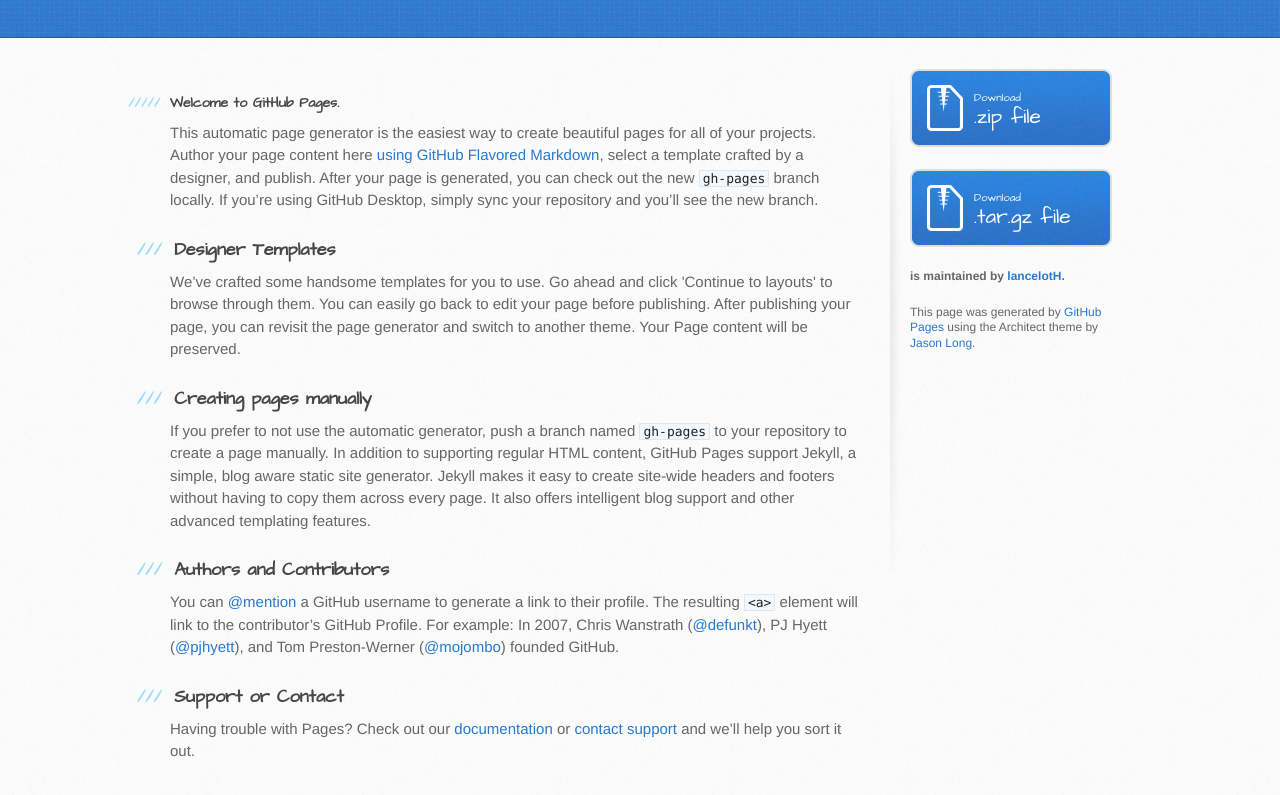
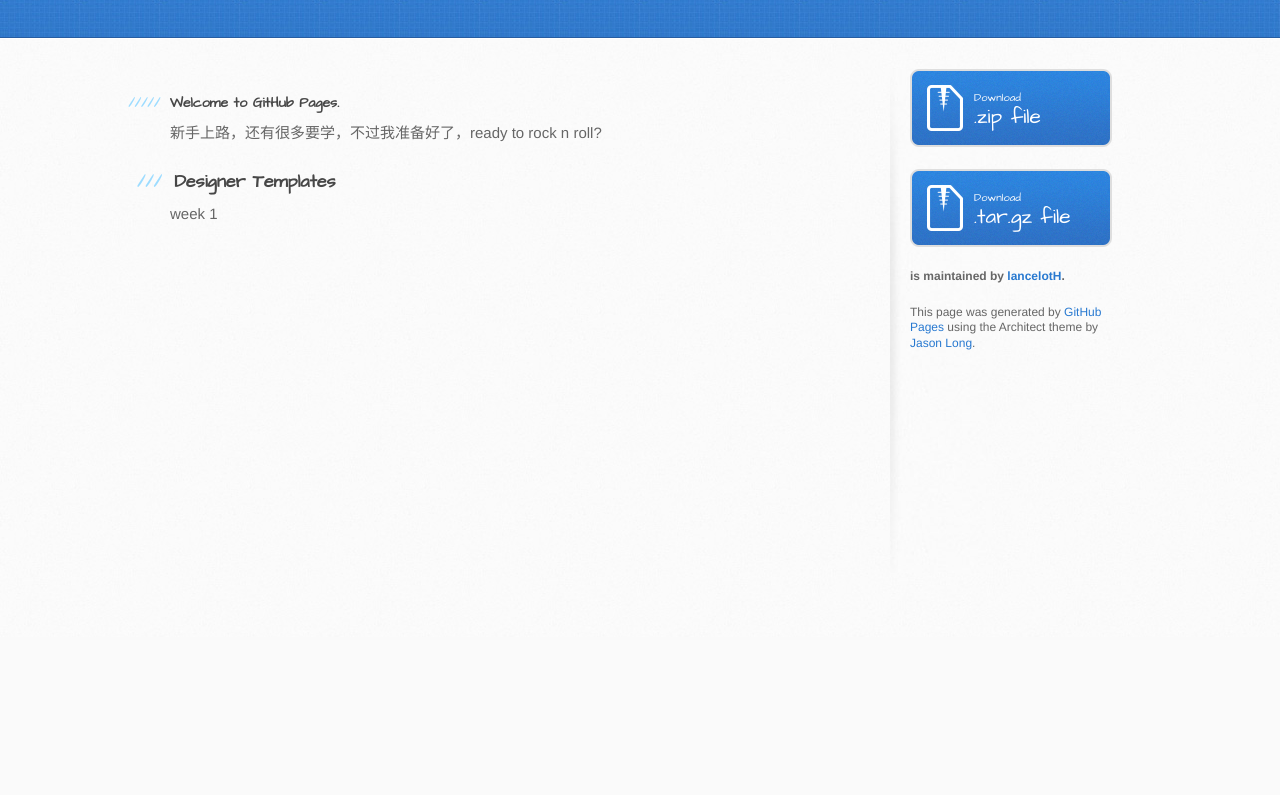
Before and after one commit to lancelotH/Drucker, a plain HTML site: page index.html in a window 1280 px wide. Shown: the part 163-958 px from the top of the page. After the commit the page ends 800 px from the top, so only its background shows below. Drawn offline with Linux system fonts and the light colour scheme.

Commit message:
Update index.html

```diff
--- a/index.html
+++ b/index.html
@@ -29,29 +29,14 @@
       <div class="inner clearfix">
         <section id="main-content">
           <h5>
-<a id="welcome-to-github-pages" class="anchor" href="#welcome-to-github-pages" aria-hidden="true"><span aria-hidden="true" class="octicon octicon-link"></span></a>Welcome to GitHub Pages.</h5>
+<a id="welcome to L's website!~'" class="anchor" href="#welcome to L's website!~" aria-hidden="true"><span aria-hidden="true" class="octicon octicon-link"></span></a>Welcome to GitHub Pages.</h5>
 
-<p>This automatic page generator is the easiest way to create beautiful pages for all of your projects. Author your page content here <a href="https://guides.github.com/features/mastering-markdown/">using GitHub Flavored Markdown</a>, select a template crafted by a designer, and publish. After your page is generated, you can check out the new <code>gh-pages</code> branch locally. If you’re using GitHub Desktop, simply sync your repository and you’ll see the new branch.</p>
+<p>新手上路，还有很多要学，不过我准备好了，ready to rock n roll?</p>
 
 <h3>
-<a id="designer-templates" class="anchor" href="#designer-templates" aria-hidden="true"><span aria-hidden="true" class="octicon octicon-link"></span></a>Designer Templates</h3>
+<a id="学习历程" class="anchor" href="#学习历程" aria-hidden="true"><span aria-hidden="true" class="octicon octicon-link"></span></a>Designer Templates</h3>
 
-<p>We’ve crafted some handsome templates for you to use. Go ahead and click 'Continue to layouts' to browse through them. You can easily go back to edit your page before publishing. After publishing your page, you can revisit the page generator and switch to another theme. Your Page content will be preserved.</p>
-
-<h3>
-<a id="creating-pages-manually" class="anchor" href="#creating-pages-manually" aria-hidden="true"><span aria-hidden="true" class="octicon octicon-link"></span></a>Creating pages manually</h3>
-
-<p>If you prefer to not use the automatic generator, push a branch named <code>gh-pages</code> to your repository to create a page manually. In addition to supporting regular HTML content, GitHub Pages support Jekyll, a simple, blog aware static site generator. Jekyll makes it easy to create site-wide headers and footers without having to copy them across every page. It also offers intelligent blog support and other advanced templating features.</p>
-
-<h3>
-<a id="authors-and-contributors" class="anchor" href="#authors-and-contributors" aria-hidden="true"><span aria-hidden="true" class="octicon octicon-link"></span></a>Authors and Contributors</h3>
-
-<p>You can <a href="https://help.github.com/articles/basic-writing-and-formatting-syntax/#mentioning-users-and-teams" class="user-mention">@mention</a> a GitHub username to generate a link to their profile. The resulting <code>&lt;a&gt;</code> element will link to the contributor’s GitHub Profile. For example: In 2007, Chris Wanstrath (<a href="https://github.com/defunkt" class="user-mention">@defunkt</a>), PJ Hyett (<a href="https://github.com/pjhyett" class="user-mention">@pjhyett</a>), and Tom Preston-Werner (<a href="https://github.com/mojombo" class="user-mention">@mojombo</a>) founded GitHub.</p>
-
-<h3>
-<a id="support-or-contact" class="anchor" href="#support-or-contact" aria-hidden="true"><span aria-hidden="true" class="octicon octicon-link"></span></a>Support or Contact</h3>
-
-<p>Having trouble with Pages? Check out our <a href="https://help.github.com/pages">documentation</a> or <a href="https://github.com/contact">contact support</a> and we’ll help you sort it out.</p>
+<p>week 1</p>
         </section>
 
         <aside id="sidebar">
```
